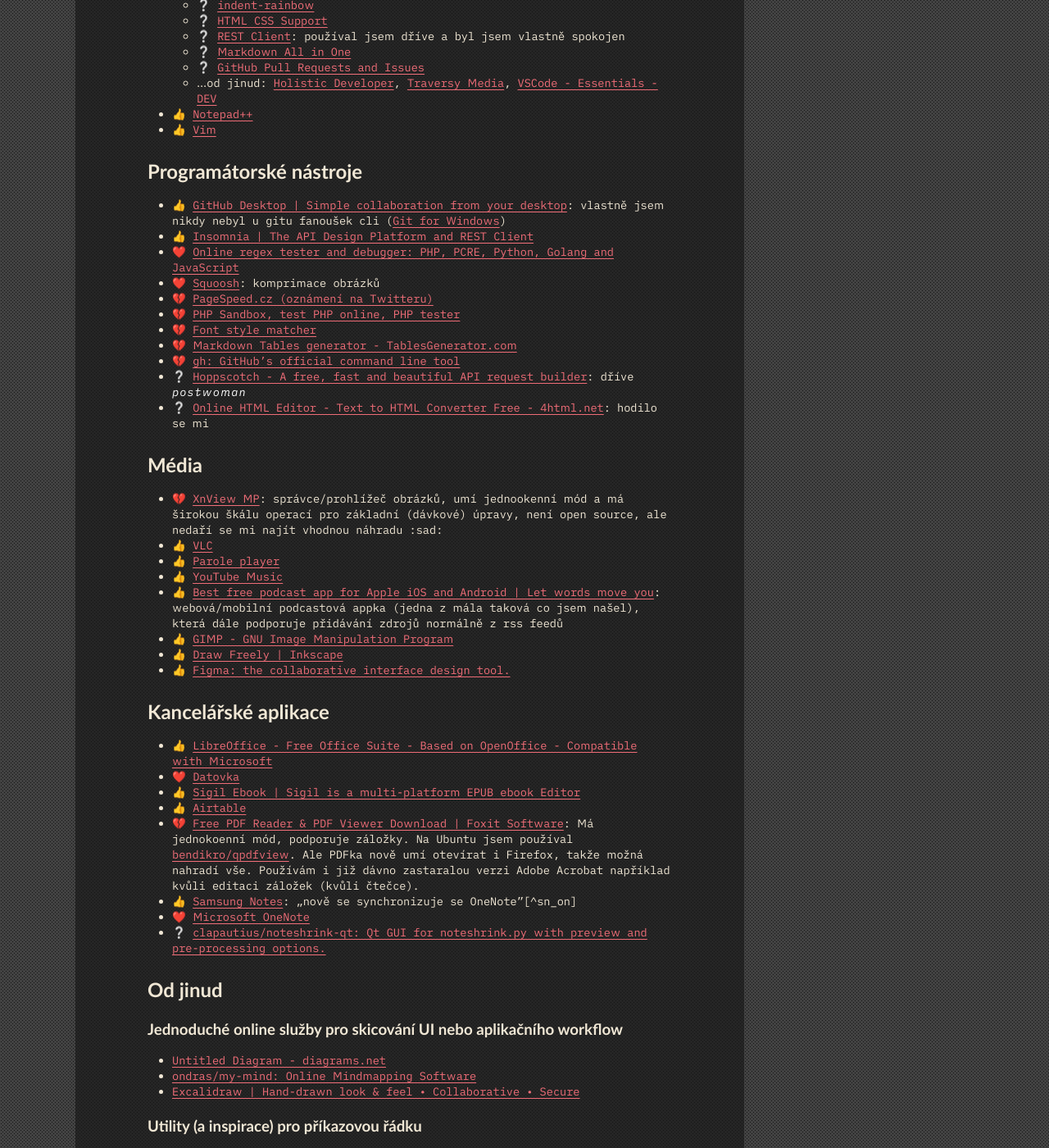
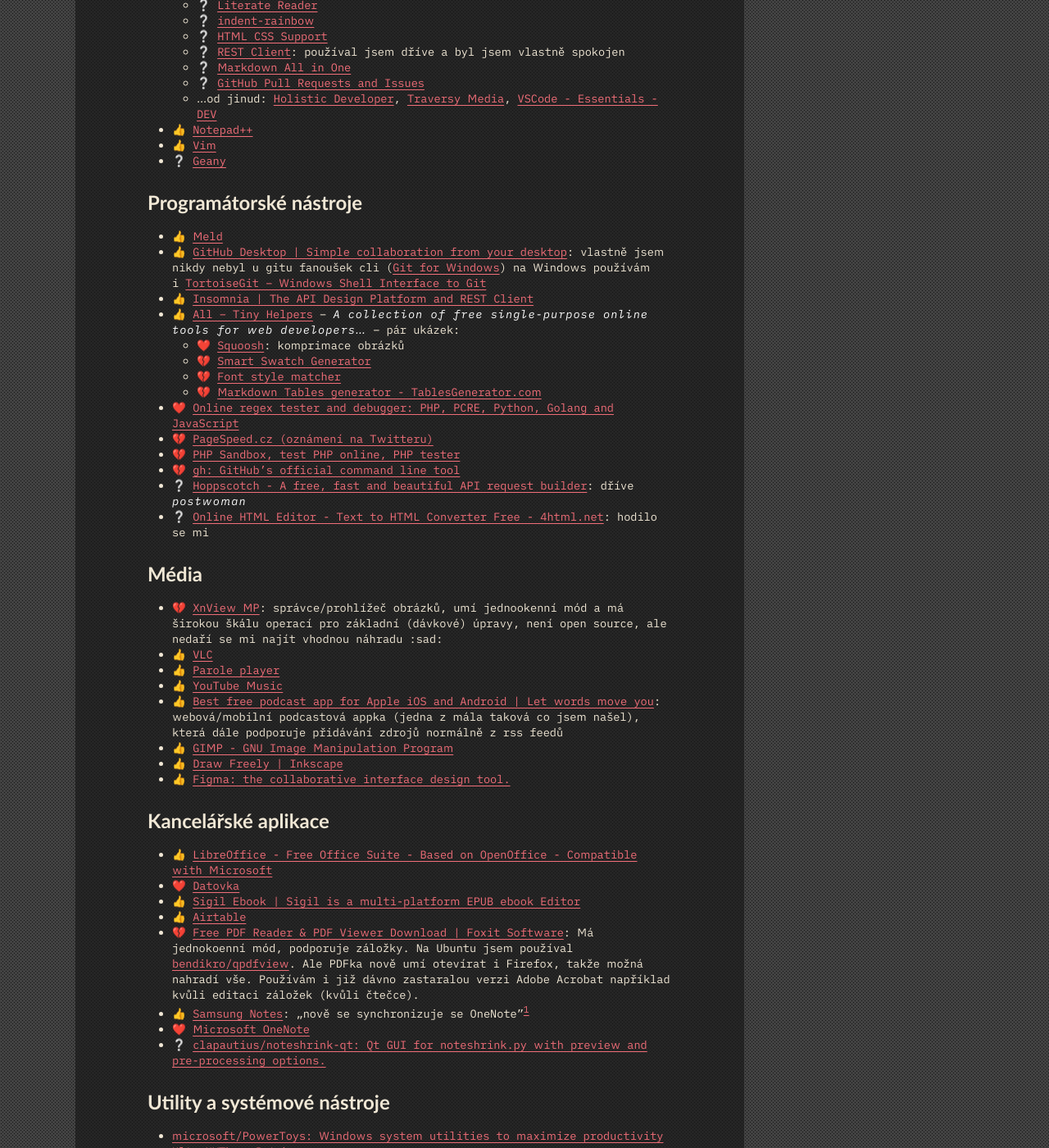
Before and after one commit to jaandrle/jaandrle.github.io, a Jekyll site: the page built from _posts/2021/2021-03-12-pouzivam.md, in a window 1280 px wide and 1400 px high, scrolled down 921 px. Shown: the whole window at 82% size. Built offline with Jekyll 4.4.1, drawn with Linux system fonts in a browser that asks for light colours; emoji names are drawn with the system emoji font; some of the changed text lies outside the part shown.

Commit message:
Update 2021-03-12-pouzivam.md

```diff
--- a/_posts/2021/2021-03-12-pouzivam.md
+++ b/_posts/2021/2021-03-12-pouzivam.md
@@ -17,7 +17,7 @@
 - :+1: [Microsoft Edge](https://www.microsoft.com/edge): pro debugování hybridních appek (spíš jsem potřeboval čistě jen něco na debugování).
 - :broken_heart: [Chromium - The Chromium Projects](https://www.chromium.org/Home), [Google Chrome](https://www.google.com/chrome/), [Safari - Apple](https://www.apple.com/safari/):
 jen testování stránek.
-- :+1: Na e-maily používám webové rozhraní, na Androidu [K-9 Mail](https://k9mail.app/).
+- :+1: Na e-maily používám webové rozhraní, na Androidu [K-9 Mail](https://k9mail.app/), [PoptrayU](https://sourceforge.net/projects/poptrayu/) (jen upozorňování na Windows).
 - :+1: Na kalendář používám defaultní aplikace na Windows, Androidu a [Pošta a kalendář Evolution](https://help.gnome.org/users/evolution/stable/)
 
 ## Programátorské editory
@@ -45,16 +45,20 @@
     - …od jinud: [Holistic Developer](https://bit.ly/2GXyxhU), [Traversy Media](https://www.youtube.com/channel/UC29ju8bIPH5as8OGnQzwJyA), [VSCode - Essentials - DEV](https://dev.to/equiman/my-essential-visual-studio-code-extensions-and-configurations-5197)
 - :+1: [Notepad++]({% post_url /2020/2020-11-20-editace-na-ftp %})
 - :+1: [Vim]({% post_url /2020/2020-12-18-vim-vsude-2020 %})
+- :grey_question: [Geany](https://www.geany.org/)
 
 ## Programátorské nástroje
-- :+1: [GitHub Desktop \| Simple collaboration from your desktop](https://desktop.github.com/): vlastně jsem nikdy nebyl u gitu fanoušek cli ([Git for Windows](https://gitforwindows.org/))
+- :+1: [Meld](https://meldmerge.org/)
+- :+1: [GitHub Desktop \| Simple collaboration from your desktop](https://desktop.github.com/): vlastně jsem nikdy nebyl u gitu fanoušek cli ([Git for Windows](https://gitforwindows.org/)) na Windows používám i [TortoiseGit – Windows Shell Interface to Git](https://tortoisegit.org/)
 - :+1: [Insomnia \| The API Design Platform and REST Client](https://insomnia.rest/)
+- :+1: [All – Tiny Helpers](https://tiny-helpers.dev/) – *A collection of free single-purpose online tools for web developers...* – pár ukázek:
+    - :heart: [Squoosh](https://squoosh.app/): komprimace obrázků
+    - :broken_heart: [Smart Swatch Generator](https://smart-swatch.netlify.app/)
+    - :broken_heart: [Font style matcher](https://meowni.ca/font-style-matcher/)
+    - :broken_heart: [Markdown Tables generator - TablesGenerator.com](https://www.tablesgenerator.com/markdown_tables)
 - :heart: [Online regex tester and debugger: PHP, PCRE, Python, Golang and JavaScript](https://regex101.com/)
-- :heart: [Squoosh](https://squoosh.app/): komprimace obrázků
 - :broken_heart: [PageSpeed.cz (oznámení na Twitteru)](https://twitter.com/pagespeedcz/status/1347087334274170882?s=20)
 - :broken_heart: [PHP Sandbox, test PHP online, PHP tester](https://sandbox.onlinephpfunctions.com/)
-- :broken_heart: [Font style matcher](https://meowni.ca/font-style-matcher/)
-- :broken_heart: [Markdown Tables generator - TablesGenerator.com](https://www.tablesgenerator.com/markdown_tables)
 - :broken_heart: [gh: GitHub’s official command line tool](https://github.com/cli/cli)
 - :grey_question: [Hoppscotch - A free, fast and beautiful API request builder](https://hoppscotch.io/): dříve *postwoman*
 - :grey_question: [Online HTML Editor - Text to HTML Converter Free - 4html.net](https://4html.net/Online-HTML-Editor-Text-to-HTML-Converter-870.html): hodilo se mi
@@ -82,15 +86,25 @@
 - :heart: [Microsoft OneNote](https://www.onenote.com/)
 - :grey_question: [clapautius/noteshrink-qt: Qt GUI for noteshrink.py with preview and pre-processing options.](https://github.com/clapautius/noteshrink-qt)
 
+## Utility a systémové nástroje
+- [microsoft/PowerToys: Windows system utilities to maximize productivity](https://github.com/microsoft/PowerToys)
+- [UltraUXThemePatcher](https://mhoefs.eu/software_uxtheme.php?lang=de)
+- [Total Commander](https://www.ghisler.com/) (Android/Windows)
+
 ## Od jinud
 ### Jednoduché online služby pro skicování UI nebo aplikačního workflow
 - [Untitled Diagram - diagrams.net](https://app.diagrams.net/)
 - [ondras/my-mind: Online Mindmapping Software](https://github.com/ondras/my-mind)
 - [Excalidraw \| Hand-drawn look & feel • Collaborative • Secure](https://excalidraw.com/)
 
+
+### „Soukromí”
+- [Aktivita mimo Facebook](https://www.facebook.com/off_facebook_activity/)
+- [DuckDuckGo](https://duckduckgo.com/?t=canonical)
+
 ### Utility (a inspirace) pro příkazovou řádku
 - [Minisklizeň, převážně "řádková" - Root.cz](https://blog.root.cz/kriticke-mnozstvi-dannyho/minisklizen-prevazne-radkova/)
 - [Command line tools — zander.wtf](https://zander.wtf/blog/terminal-commands)
 - [The 50 Most Useful Linux Commands To Run in the Terminal](https://www.ubuntupit.com/best-linux-commands-to-run-in-the-terminal/)
 
-[^sn_on] Ve skutečnosti se jen poznámky dají dohledat na [Microsoft Outlook](https://outlook.live.com/mail/0/inbox) jako obrázky.
+[^sn_on]: Ve skutečnosti se jen poznámky dají dohledat na [Microsoft Outlook](https://outlook.live.com/mail/0/inbox) jako obrázky.
```
